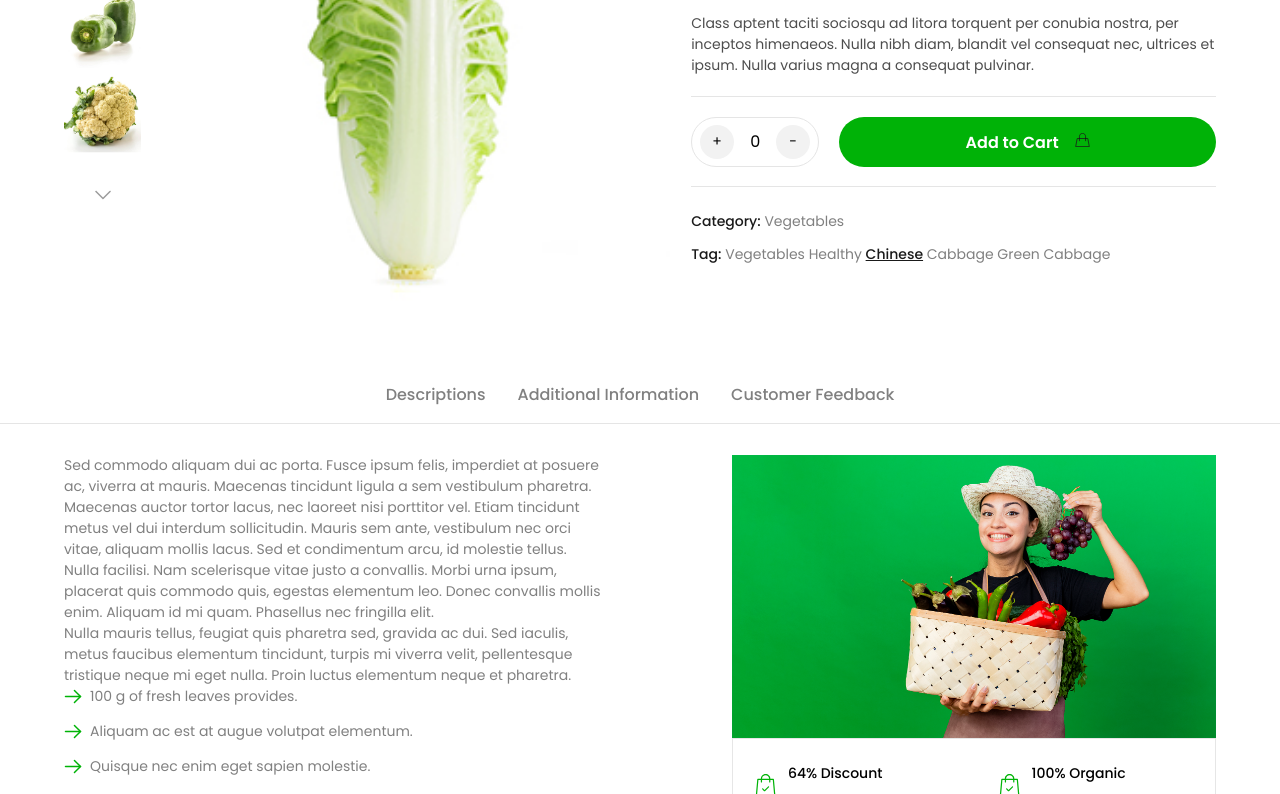
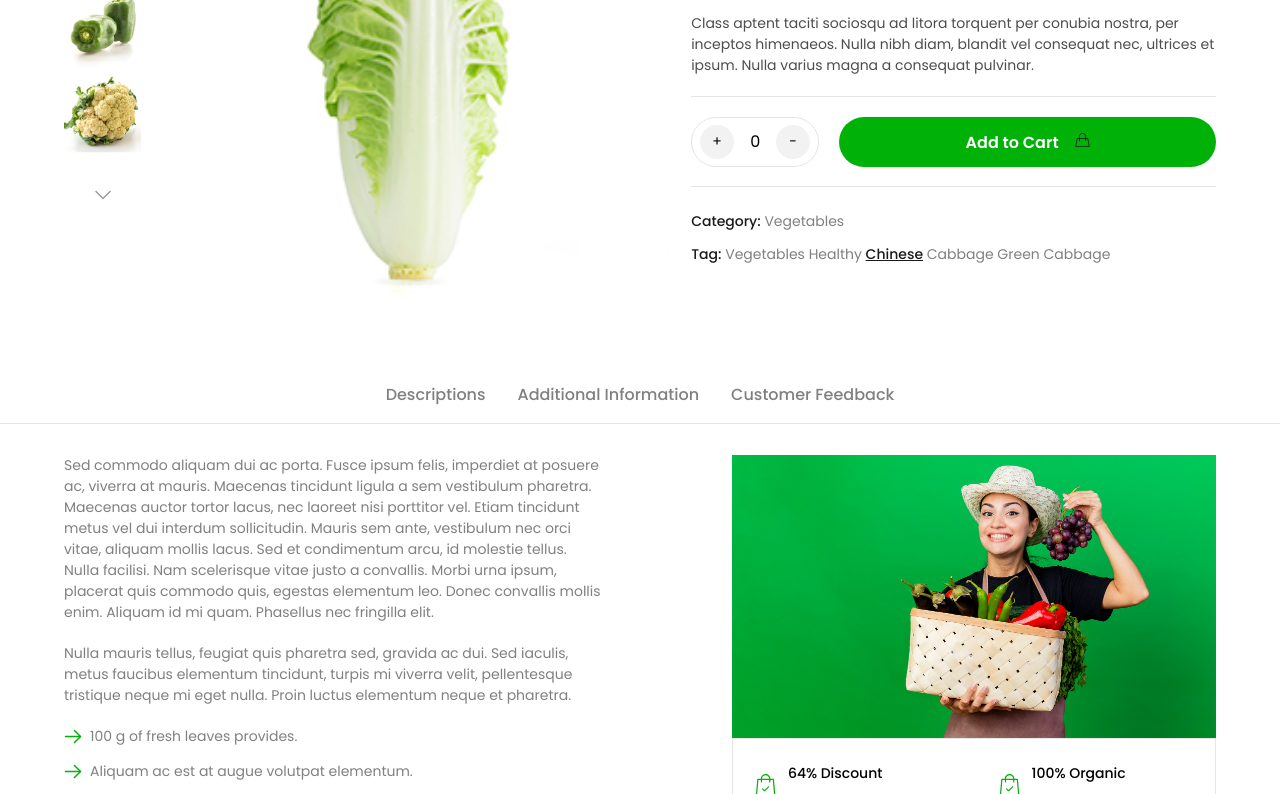
Before and after one commit to hgulizoda/shopery, a plain HTML site: page details.html in a window 1280 px wide. Both pictures are taken after a click on the link "Descriptions". Shown: the part 490-1284 px from the top of the page. Drawn offline with nearby package versions, Linux system fonts and the light colour scheme.

Commit message:
minor corrections

```diff
--- a/sass/_detailsBody.scss
+++ b/sass/_detailsBody.scss
@@ -212,7 +212,7 @@
     .left {
       width: 50vw;
       .describe {
-        display: none;
+        display: flex;
         flex-direction: column;
         gap: 2rem;
 
@@ -288,7 +288,7 @@
     }
     .comments {
       width: 100%;
-
+      display: none;
       .comment {
         border-bottom: 1px solid #e6e6e6;
         padding-bottom: 2rem;
--- a/script.js
+++ b/script.js
@@ -43,7 +43,7 @@ const infoTable = document.getElementById("additional");
 const comTable = document.getElementById("comments");
 const right = document.getElementById("right");
 descBtn.onclick = function () {
-  descTable.style.display = "block";
+  descTable.style.display = "flex";
   infoTable.style.display = "none";
   comTable.style.display = "none";
   right.style.display = "block";
```
Also changed, not shown: sass/details.css, 1 other file.
